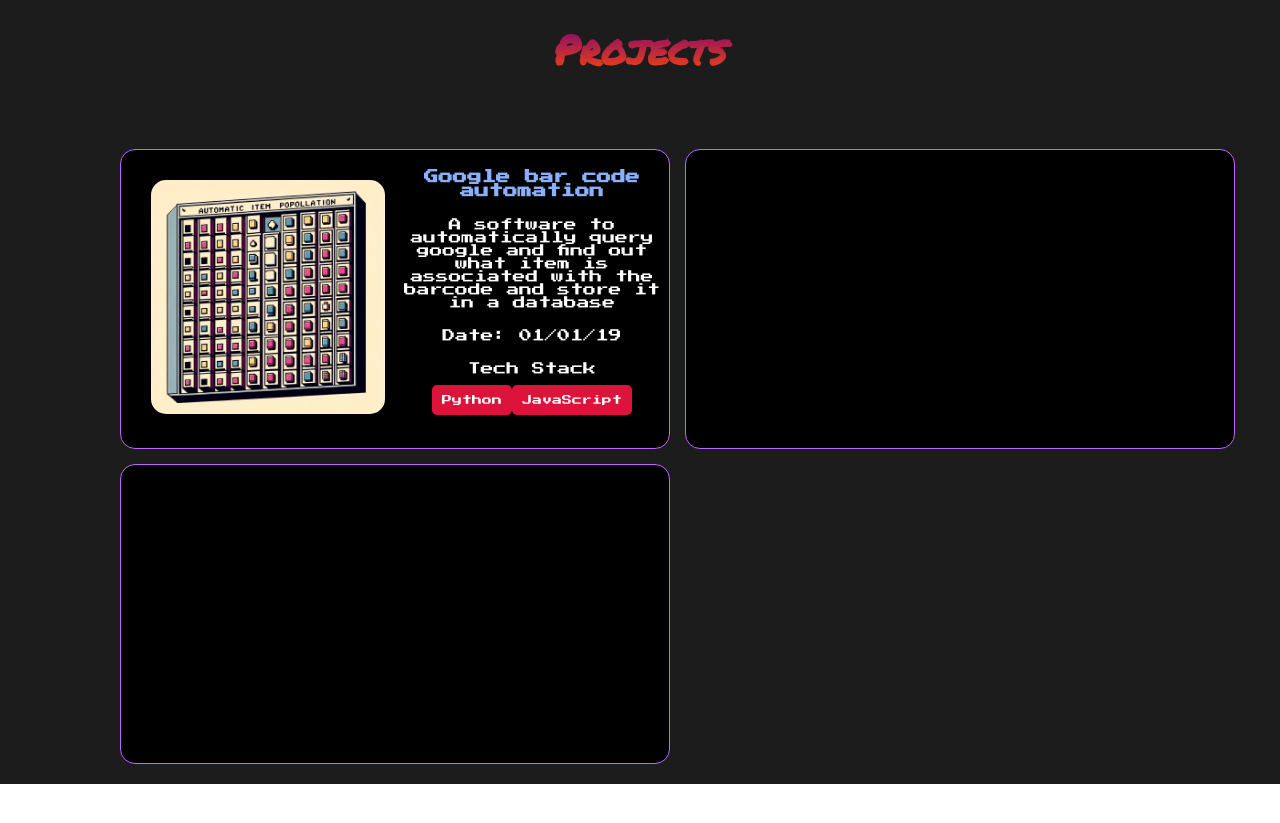
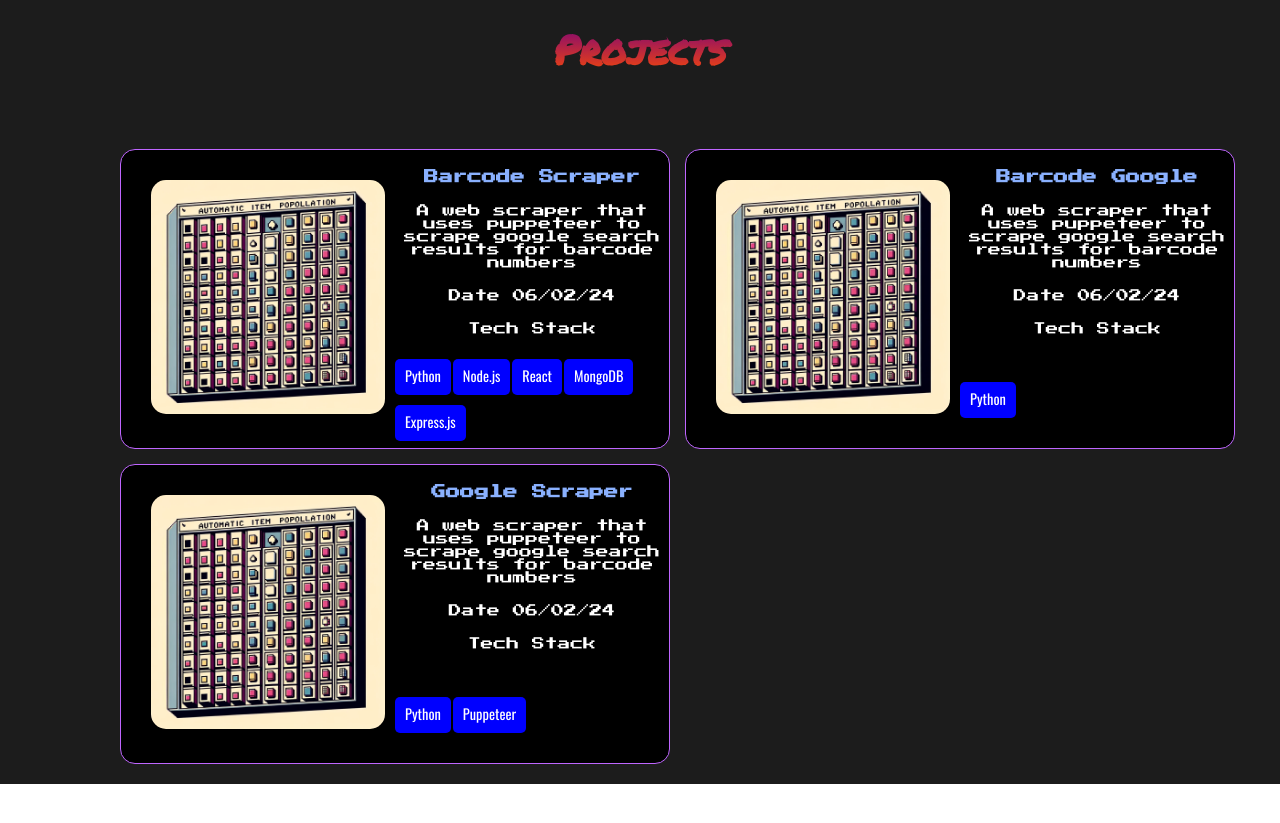
Before and after one commit to Alakabtaha0/personal-portfolio-site, a React (Create React App) app: page / in a window 1280 px wide. Shown: the part 1640-2463 px from the top of the page. After the commit the page ends 2424 px from the top, so only its background shows below. Built offline with nearby package versions, Linux system fonts and the light colour scheme.

Commit message:
Finishing up projects section

```diff
--- /dev/null
+++ b/src/components/Cards.js
@@ -0,0 +1,38 @@
+import React from 'react'
+import '../styles/cards.css';
+
+const Cards = ({ link, imageSrc, title, description, dateCompleted, techStack }) => {
+    return (
+        <a className='box-link' href={link} target='_blank'>
+            <div className='card-format'>
+                <div className='card-img'>
+                    <img src={imageSrc} alt='templ' />
+                </div>
+                <div className='card-body'>
+                    <h2>{title}</h2>
+                    <p>{description}</p>
+                    <p>Date {dateCompleted}</p>
+                    <p>Tech Stack</p>
+                        <div className='tech-stack-format'>
+                            {
+                                techStack.map((tech, index) => {
+                                    return (
+                                        <div key={index} className='tech-stack-child'><p>{tech}</p></div>
+                                    )
+                                })
+                            }
+                        </div>
+                        {/* {
+                        techStack.map((tech, index) => {
+                            return (
+                                <span key={index}>{tech}</span>
+                            )
+                        }) */}
+
+                </div>
+            </div>
+        </a>
+    )
+}
+
+export default Cards
--- a/src/sections/Projects.js
+++ b/src/sections/Projects.js
@@ -1,25 +1,56 @@
 import React from 'react'
 import '../styles/projects.css';
 import GoogleScraper from './../assets/google-scraper.png';
+import Cards from '../components/Cards';
 
 const Projects = () => {
+
+    const projectData = [
+        {
+            link: 'https://www.google.com',
+            imageSrc: GoogleScraper,
+            title: 'Barcode Scraper',
+            description: 'A web scraper that uses puppeteer to scrape google search results for barcode numbers',
+            dateCompleted: '06/02/24',
+            techStack: ['Python', 'Node.js', 'React', 'MongoDB', 'Express.js']
+        },
+        {
+            link: 'https://www.google.com',
+            imageSrc: GoogleScraper,
+            title: 'Barcode Google',
+            description: 'A web scraper that uses puppeteer to scrape google search results for barcode numbers',
+            dateCompleted: '06/02/24',
+            techStack: ['Python']
+        },
+        {
+            link: 'https://www.google.com',
+            imageSrc: GoogleScraper,
+            title: 'Google Scraper',
+            description: 'A web scraper that uses puppeteer to scrape google search results for barcode numbers',
+            dateCompleted: '06/02/24',
+            techStack: ['Python', 'Puppeteer']
+        }
+    ]
+
     return (
         <section id='projects'>
             <h1 className='sf-font'>Projects</h1>
             <div className='card-carousel'>
-                <div className='card-format'>
-                    <div className='card-img'>
-                        <img src={GoogleScraper} alt='templ' />
-                    </div>
-                    <div className='card-body'>
-                        <h2>Google bar code automation</h2>
-                        <p>A software to automatically query google and find out what item is associated with the barcode and store it in a database</p>
-                        <p>Date: 01/01/19</p>
-                        <p>Tech Stack<br /><span>Python</span><span>JavaScript</span></p>
-                    </div>
-                </div>
-                <div className='card-format'></div>
-                <div className='card-format'></div>
+                {
+                    projectData.map((project, index) => {
+                        return (
+                            <Cards
+                                key={index}
+                                link={project.link}
+                                imageSrc={project.imageSrc}
+                                title={project.title}
+                                description={project.description}
+                                dateCompleted={project.dateCompleted}
+                                techStack={project.techStack}
+                            />
+                        )
+                    })
+                }
             </div>
         </section>
     )
--- /dev/null
+++ b/src/styles/cards.css
@@ -0,0 +1,71 @@
+.card-format {
+    max-height: 300px;
+    max-width: 550px;
+    width: 550px;
+    height: 300px;
+    background-color: black;
+    border-radius: 15px;
+    border: 1px solid #bf66ff;
+    margin: 0 auto;
+    display: flex;
+    align-items: center;
+    justify-content: center;
+}
+
+.card-img {
+    width: 50%;
+    padding: 10px;
+    padding-left: 30px;
+}
+
+.card-img img {
+    width: 100%;
+    height: 100%;
+    border-radius: 15px;
+}
+
+.card-body {
+    width: 50%;
+    height: 100%;
+}
+
+.card-body h2 {
+    font-size: 0.9em;
+    margin: 20px 0;
+    color: #8ab1ff;
+    font-family: 'Press Start 2P', cursive;
+}
+
+.card-body p {
+    font-size: 0.8em;
+    color: white;
+    font-family: 'Press Start 2P', cursive;
+    margin-bottom: 20px;
+}
+
+.box-link {
+    text-decoration: none;
+}
+
+.tech-stack-format {
+    display: flex;
+    flex-wrap: wrap;
+    align-items: center;
+    width: 100%;
+    height: 90px;
+    gap: 2px;
+}
+
+.tech-stack-child {
+    padding: 6px 10px 30px;
+    background-color: blue;
+    height: 30px;
+    border-radius: 5px;
+}
+
+.tech-stack-child p {
+    font-family: 'Oswald', sans-serif;
+    font-weight: light;
+    font-size: 0.9em;
+    margin: 0;
+}
--- a/src/styles/projects.css
+++ b/src/styles/projects.css
@@ -24,62 +24,6 @@
     /* Optional: Padding around the grid */
     width: 100%;
     /* Adjust based on your preference */
-    margin: 50px auto;
+    margin: 50px auto 0;
     /* Center the grid container on the page */
 }
-
-.card-format {
-    max-height: 300px;
-    max-width: 550px;
-    width: 550px;
-    height: 300px;
-    background-color: black;
-    border-radius: 15px;
-    border: 1px solid #bf66ff;
-    margin: 0 auto;
-    display: flex;
-    align-items: center;
-    justify-content: center;
-}
-
-.card-img {
-    width: 50%;
-    padding: 10px;
-    padding-left: 30px;
-}
-
-.card-img img {
-    width: 100%;
-    height: 100%;
-    border-radius: 15px;
-}
-
-.card-body {
-    width: 50%;
-    height: 100%;
-}
-
-.card-body h2 {
-    font-size: 0.9em;
-    margin: 20px 0;
-    color: #8ab1ff;
-    font-family: 'Press Start 2P', cursive;
-}
-
-.card-body p {
-    font-size: 0.8em;
-    color: white;
-    font-family: 'Press Start 2P', cursive;
-    margin-bottom: 20px;
-}
-
-.card-body p span {
-    background-color: crimson;
-    font-size: 10px;
-    border-radius: 5px;
-    height: auto;
-    width: auto;
-    padding: 10px;
-    line-height: 50px;
-    word-spacing: 100px;
-}
```
